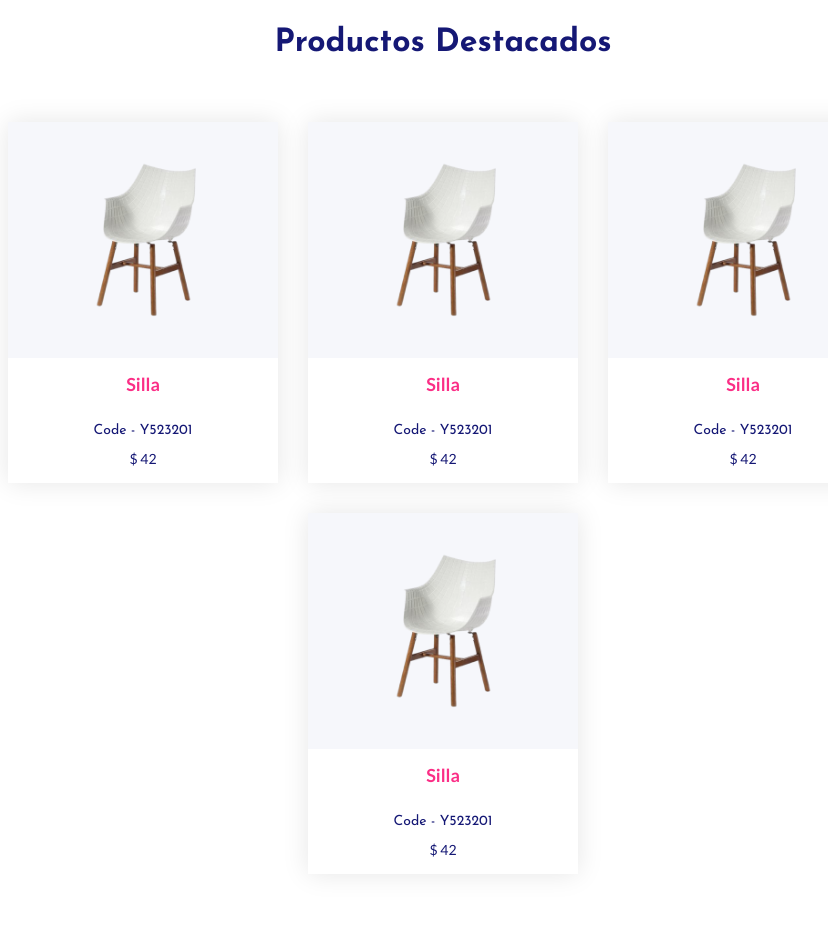
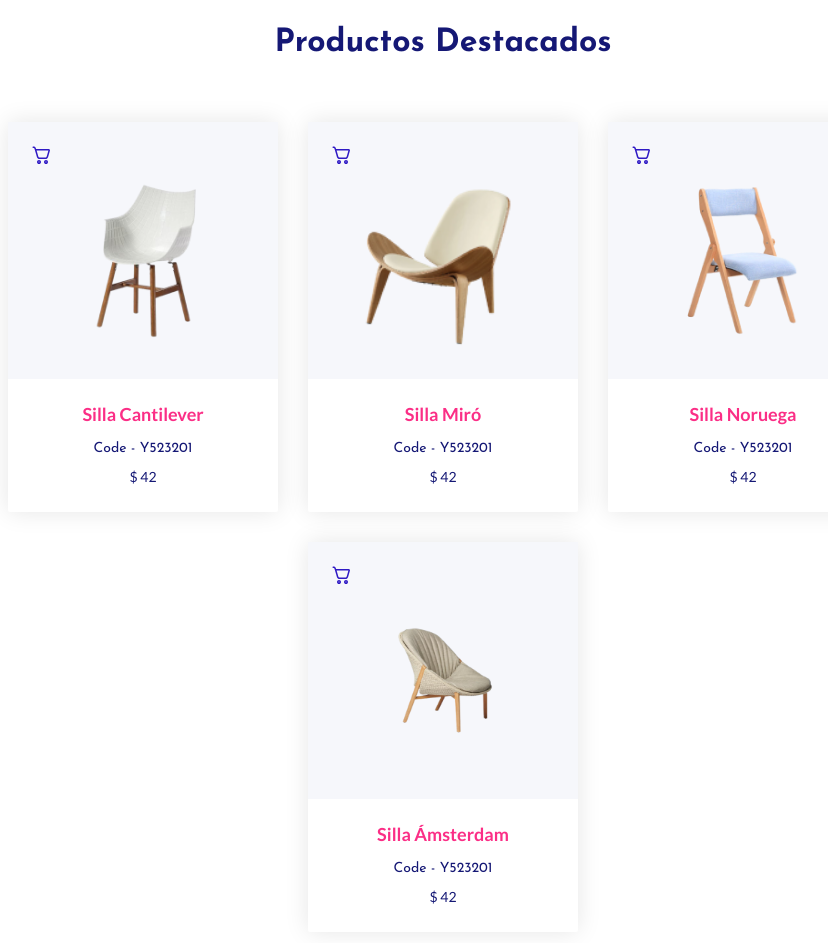
Before and after one commit to gonzaloncaric/proyectoFinalJS, a plain HTML site: page index.html in a window 1280 px wide. Shown: the part 800-1743 px from the top of the page, without its empty margins (197-1025 px from the left). Drawn offline with Linux system fonts and the light colour scheme.

Commit message:
agregando carrito de compras

```diff
--- a/js/data.js
+++ b/js/data.js
@@ -1,30 +1,30 @@
 let products = [
     {
         id: 1,
-        name: "Silla ",
+        name: "Silla Cantilever",
         cod: "Y523201",
         price: 42.00,
         image: "../images/products/product-1.png"
     },
     {
         id: 2,
-        name: "Silla ",
+        name: "Silla Miró",
         cod: "Y523201",
         price: 42.00,
-        image: "../images/products/product-1.png"
+        image: "../images/products/product-2.png"
     },
     {
         id: 3,
-        name: "Silla ",
+        name: "Silla Noruega",
         cod: "Y523201",
         price: 42.00,
-        image: "../images/products/product-1.png"
+        image: "../images/products/product-3.png"
     },
     {
         id: 4,
-        name: "Silla ",
+        name: "Silla Ámsterdam",
         cod: "Y523201",
         price: 42.00,
-        image: "../images/products/product-1.png"
+        image: "../images/products/product-4.png"
     }
 ]
--- a/js/index.js
+++ b/js/index.js
@@ -9,6 +9,11 @@ function showProducts(array) {
         let div = document.createElement('div')
         div.classList.add('product-card-small')
         div.innerHTML = `
+            <div class="product-options">
+                <div class="cart-icon-container">
+                    <img class="cart-icon" src="../images/icons/fluent_cart-24-regular.svg" alt="">
+                </div>
+            </div>
             <div class="product-img">
                 <img src=${product.image} alt="">
             </div>
--- a/sass/bases/_variables.scss
+++ b/sass/bases/_variables.scss
@@ -1,9 +1,8 @@
 $color-white: rgb(255, 255, 255);
 $color-black: #000000;
 $acent-color: #fb2e86;
-$primary-color-deep: #38287b;
-$primary-color-light: #4941a2;
-$secondary-color: #f59f00;
+$primary-color: #151875;
+$secondary-color: #2F1AC4;
 $dark-color: #1f242b;
 $gradient: linear-gradient(121.53deg, #F3F9FF 0%, #F1F0FF 100%);
 $text-color: #151875;
--- a/sass/components/_productCard.scss
+++ b/sass/components/_productCard.scss
@@ -1,10 +1,33 @@
 .product-card-small {
     width: 270px;
-    height: 361px;
+    height: 390px;
     box-shadow: 0px 0px 25px rgba(0, 0, 0, 0.1);
     background-color: $color-white;
+    border-radius: 2px;
     margin: 15px;
+    .product-options {
+        background: #F6F7FB;
+        position: relative;
+        top: 0px;
+        z-index: 1;
+        .cart-icon-container {
+            width: 45px;
+            height: 45px;
+            border-radius: 100px;
+            @include display-flex(center, center);
+            position: relative;
+            top: 11px;
+            left: 11px;
+            cursor: pointer;
+            .cart-icon {
+                height: 24px;
+                width: 24px;
+            }
+        }
+    }
     .product-img {
+        position: relative;
+        top: -24px;
         width: 100%;
         height: 236px;
         background: #F6F7FB;
@@ -20,13 +43,13 @@
             font-weight: 700;
             font-size: 18px;
             color: $acent-color;
-            padding-top: 15px;
+            padding-top: 0px;
         }
         .product-cod {
             font-family: $font-family-Josefin;
             font-size: 14px;
             color: $text-color;
-            padding-top: 28px;
+            padding-top: 16px;
         }
         .product-price {
             font-size: 14px;
@@ -34,4 +57,20 @@
             padding-top: 12px;
         }
     }
+    &:hover {
+        background-color: $secondary-color;
+        transition: all 0.30s ease;
+        .product-info {
+            .product-cod, .product-price {
+                color: $text-color-light;
+                transition: all 0.30s ease;
+            }
+        }
+        .product-options{
+            .cart-icon-container {
+                background-color: #e5ebf1;
+                transition: all 0.3s ease;
+            }
+        }
+    }
 }
```
Also changed, not shown: css/style.css, images/icons/fluent_cart-24-regular.svg (added), images/icons/uil_heart-alt.svg (added), images/icons/uil_search-plus.svg (added), images/products/product-2.png (added), images/products/product-3.png (added), images/products/product-4.png (added), 1 other file.
